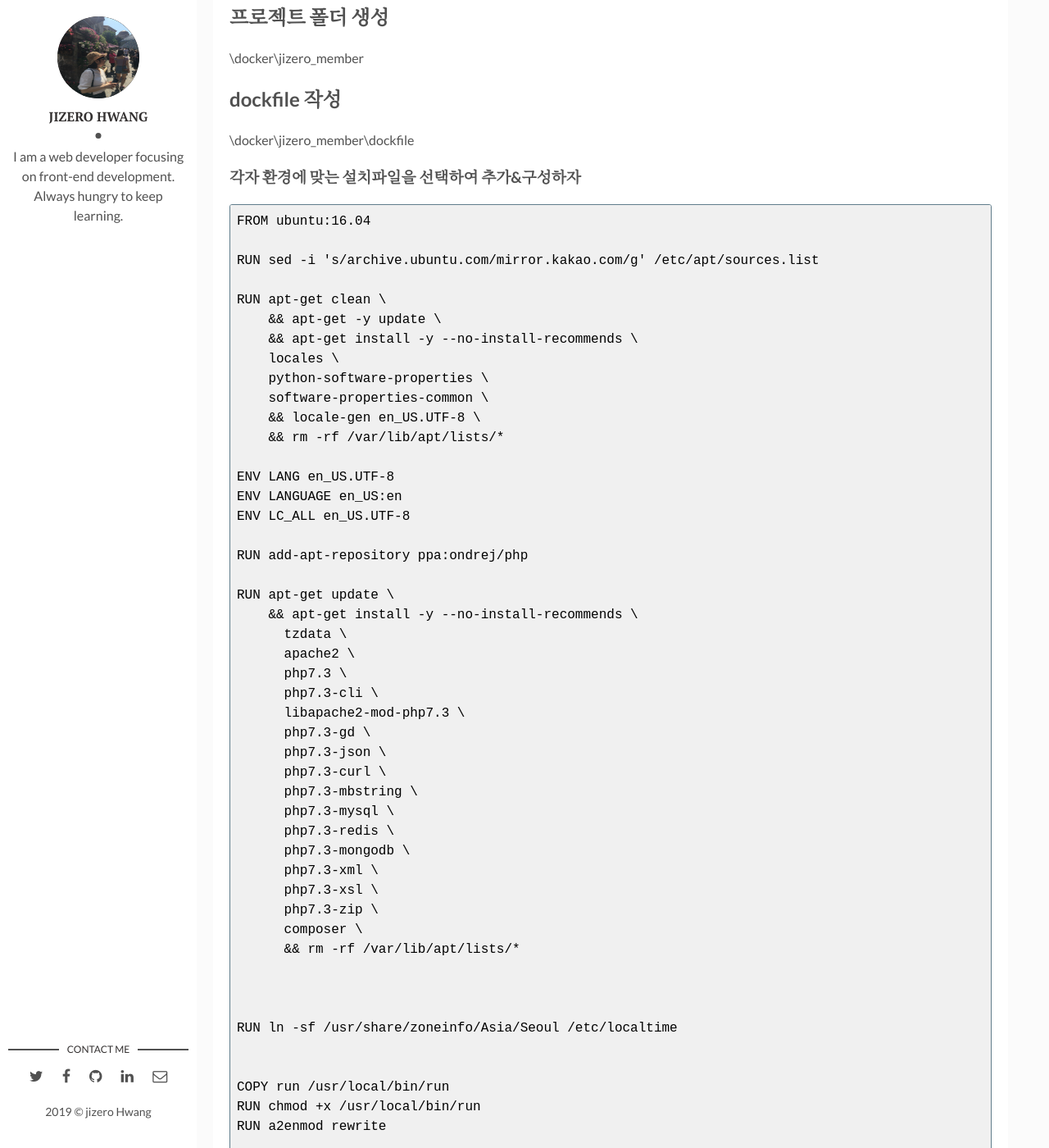
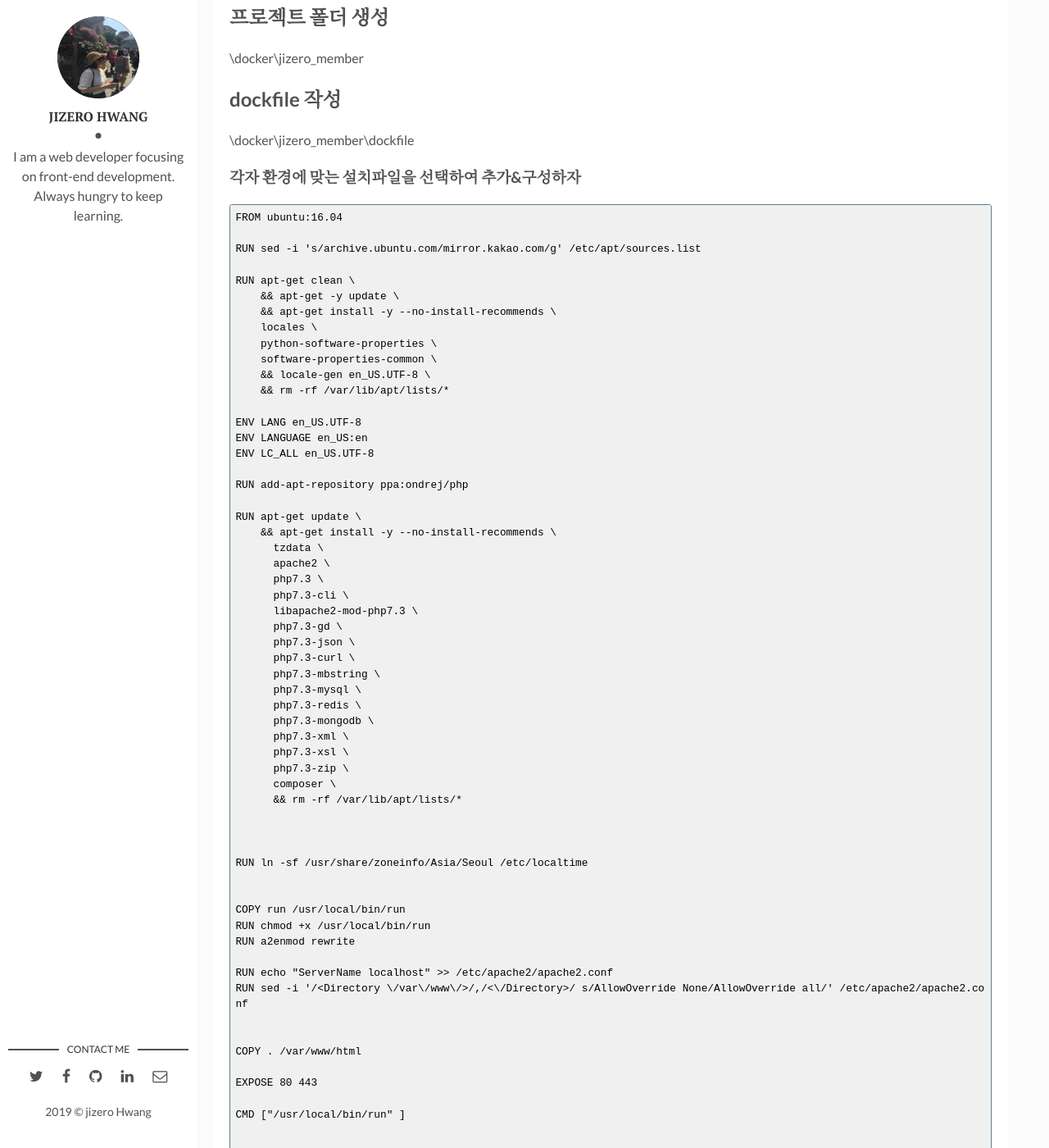
Before and after one commit to jizero/jizero.github.io, a Jekyll site: the page built from _posts/2019-09-16-docker_dev.markdown, in a window 1280 px wide and 1400 px high, scrolled down 818 px. Shown: the whole window at 82% size. Built offline with Jekyll 4.4.1, drawn with Linux system fonts in a browser that asks for light colours; comment, search, counter and statistics services are not loaded.

Commit message:
디자인

```diff
--- a/_posts/2019-09-16-docker_dev.markdown
+++ b/_posts/2019-09-16-docker_dev.markdown
@@ -130,6 +130,7 @@ services:
 ### docker 실행
 
 <img src="/assets/img/201909/php4.png" style="max-width:100%;">
+
 해당 프로젝트로 경로로 이동
 <img src="/assets/img/201909/php5.png" style="max-width:100%;">
 
--- a/assets/css/main.css
+++ b/assets/css/main.css
@@ -86,7 +86,7 @@ hr {
 pre {
   font-family: monospace, monospace;
   /* 1 */
-  font-size: 1em;
+  font-size: 0.8em;
   /* 2 */
 }
 
@@ -1165,7 +1165,7 @@ footer .copyright {
 
 .post .post-content .post-title {
   margin: 0 0 10px;
-  font-size: 30px;
+  font-size: 23px;
   font-weight: 400;
 }
 
```
